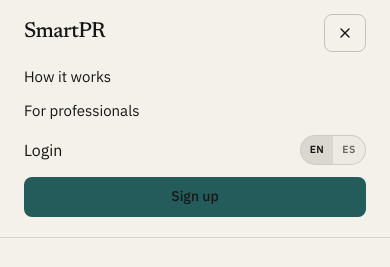
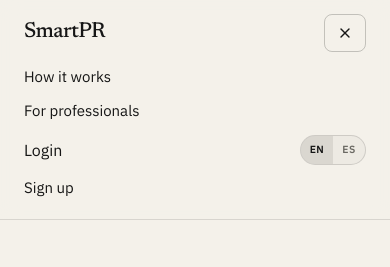
Before and after one commit to dferdowsfy/SmartBusiness, a Next.js app in the folder frontend/: page / in a window 390 px wide. Both pictures are taken after a click on the button "Open menu". Shown: the top 267 px of the page. Built offline with nearby package versions, Linux system fonts and the light colour scheme; no server answers.

Commit message:
fix: simplify mobile signup navigation

```diff
--- a/frontend/src/app/components/marketing/MarketingLanding.tsx
+++ b/frontend/src/app/components/marketing/MarketingLanding.tsx
@@ -138,7 +138,7 @@
               <Link href="/auth/login?next=%2F%3Fentry%3Dnew-business">{c.login}</Link>
               <LanguageToggle language={language} onChange={setLanguage} />
             </div>
-            <Link className={styles.primary} href="/?entry=new-business">
+            <Link href="/?entry=new-business">
               {c.started}
             </Link>
           </div>
```
